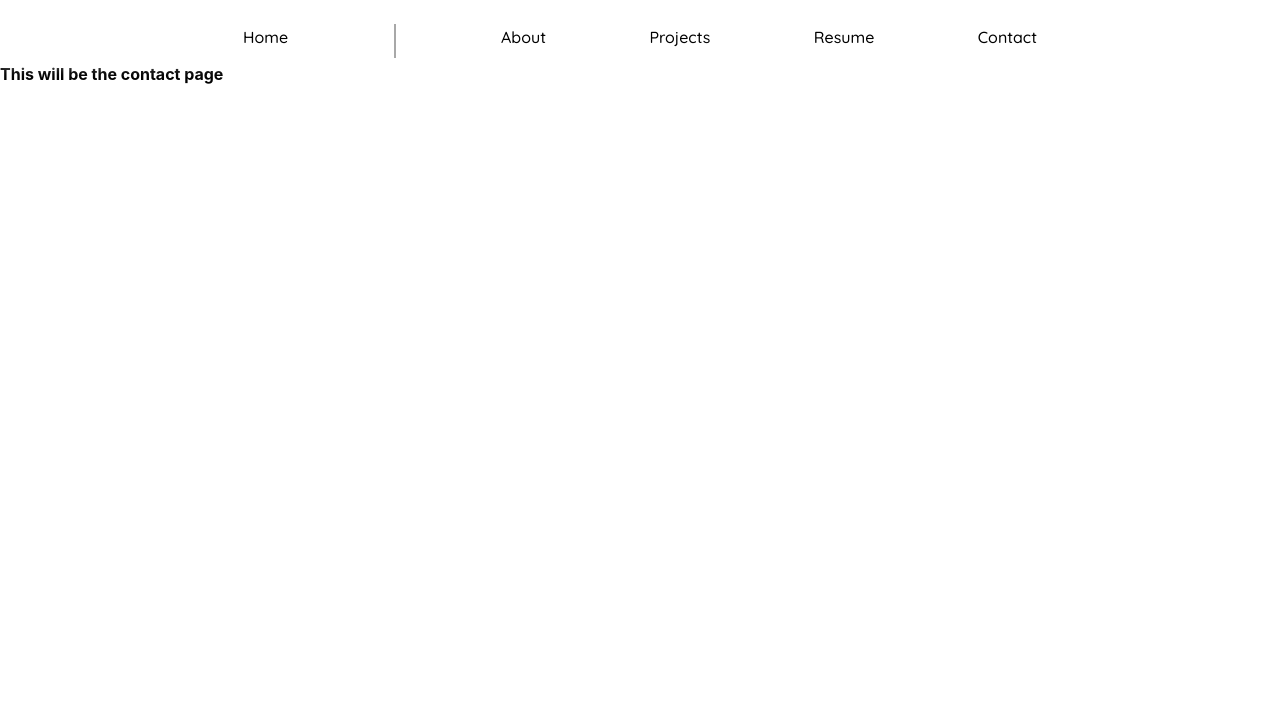
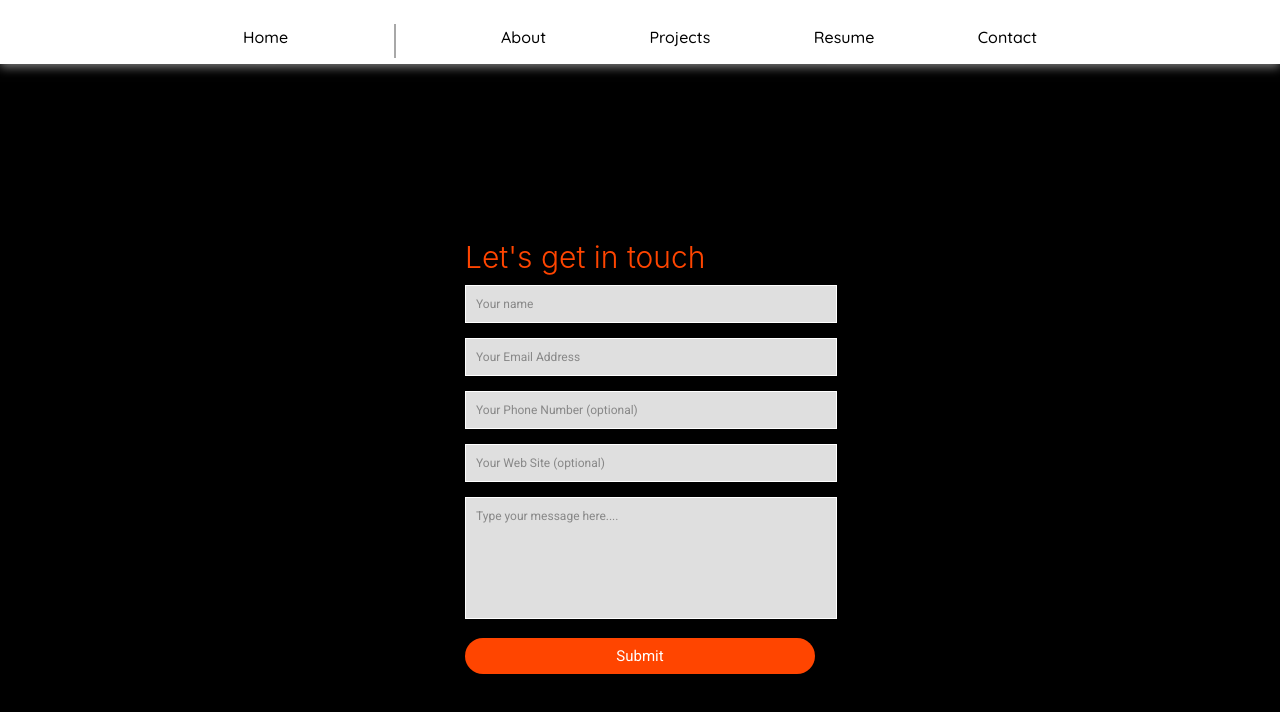
Before and after one commit to nateHamshar/personal-portfolio, a JavaScript app: page /contact in a window 1280 px wide. Shown: the top 712 px of the page. Built offline with nearby package versions, Linux system fonts and the light colour scheme; the HTML template or start-up script is replaced by a standard one.

Commit message:
contact page complete, not going to do the project page yet since the layout will depend on the project i end up adding

```diff
--- a/src/About.css
+++ b/src/About.css
@@ -1,11 +1,11 @@
 .container{
     background-color: black;
-    height: 100vh;
+    height: auto;
     color: white;
 }
 
 .section{
-    margin: 2rem 1rem;
+    margin: 0 1rem;
     display: block;
     padding: .15em;
     max-width: 1000px;
@@ -53,6 +53,7 @@ ul{
         grid-column: span 2;
         padding:20px;
         margin: 0 auto;
+        margin-top: 10%;
     }
     .skills{
         grid-column: span 1;
--- a/src/App.css
+++ b/src/App.css
@@ -10,4 +10,5 @@
 
 body{
     width: 100%;
+    background-color: black;
 }
--- /dev/null
+++ b/src/Contact.css
@@ -0,0 +1,128 @@
+@import url(https://fonts.googleapis.com/css?family=Roboto:400,300,600,400italic);
+
+
+
+.formBox {
+  max-width: 400px;
+  width: 100%;
+  margin: 0 auto;
+  position: relative;
+}
+h3{
+    color: orangered;
+}
+#contact input[type="text"],
+#contact input[type="email"],
+#contact input[type="tel"],
+#contact input[type="url"],
+#contact textarea,
+#contact button[type="submit"] {
+  font: 400 12px/16px "Roboto", Helvetica, Arial, sans-serif;
+}
+
+#contact {
+  background: black;
+  padding: 25px;
+  margin: 150px 0;
+}
+
+#contact h3 {
+  display: block;
+  font-size: 30px;
+  font-weight: 300;
+  margin-bottom: 10px;
+}
+
+#contact h4 {
+  margin: 5px 0 15px;
+  display: block;
+  font-size: 13px;
+  font-weight: 400;
+}
+
+fieldset {
+  border: medium none !important;
+  margin: 0 0 10px;
+  min-width: 100%;
+  padding: 0;
+  width: 100%;
+}
+
+#contact input[type="text"],
+#contact input[type="email"],
+#contact input[type="tel"],
+#contact input[type="url"],
+#contact textarea {
+  width: 100%;
+  border: 1px solid rgb(255, 255, 255);
+  background: rgba(255, 255, 255, 0.875);
+  margin: 0 0 5px;
+  padding: 10px;
+}
+
+#contact input[type="text"]:hover,
+#contact input[type="email"]:hover,
+#contact input[type="tel"]:hover,
+#contact input[type="url"]:hover,
+#contact textarea:hover {
+  -webkit-transition: border-color 0.3s ease-in-out;
+  -moz-transition: border-color 0.3s ease-in-out;
+  transition: border-color 0.3s ease-in-out;
+  border: 1px solid rgb(170, 170, 170);
+}
+
+#contact textarea {
+  height: 100px;
+  max-width: 100%;
+  resize: none;
+}
+
+#contact button[type="submit"] {
+  cursor: pointer;
+  width: 100%;
+  border: none;
+  background: orangered;
+  color: #FFF;
+  margin: 0 0 5px;
+  padding: 10px;
+  font-size: 15px;
+  border-radius: 100vw;
+}
+
+#contact button[type="submit"]:hover {
+  background: black;
+  border: 1px solid orangered;
+  -webkit-transition: background 0.1s ease-in-out;
+  -moz-transition: background 0.1s ease-in-out;
+  transition: background-color 0.1s ease-in-out;
+}
+
+#contact button[type="submit"]:active {
+  box-shadow: inset 0 1px 3px rgba(0, 0, 0, 0.5);
+}
+
+.copyright {
+  text-align: center;
+}
+
+#contact input:focus,
+#contact textarea:focus {
+  outline: 0;
+  border: 1px solid #aaa;
+}
+
+::-webkit-input-placeholder {
+  color: #888;
+}
+
+:-moz-placeholder {
+  color: #888;
+}
+
+::-moz-placeholder {
+  color: #888;
+}
+
+:-ms-input-placeholder {
+  color: #888;
+}
--- a/src/Contact.js
+++ b/src/Contact.js
@@ -1,6 +1,32 @@
+import "./Contact.css"
+
 const Contact = () => {
     return (
-        <h1>This will be the contact page</h1>
+        <div className="contactContainer">
+            <div class="formBox">
+  <form id="contact" action="https://formspree.io/f/xvolyvrj" method="post">
+    <h3>Let's get in touch</h3>
+    <fieldset>
+      <input placeholder="Your name" type="text" tabindex="1" required autofocus/>
+    </fieldset>
+    <fieldset>
+      <input placeholder="Your Email Address" type="email" tabindex="2" required/>
+    </fieldset>
+    <fieldset>
+      <input placeholder="Your Phone Number (optional)" type="tel" tabindex="3"/>
+    </fieldset>
+    <fieldset>
+      <input placeholder="Your Web Site (optional)" type="url" tabindex="4" />
+    </fieldset>
+    <fieldset>
+      <textarea placeholder="Type your message here...." tabindex="5" required></textarea>
+    </fieldset>
+    <fieldset>
+      <button name="submit" type="submit" id="contact-submit" data-submit="...Sending">Submit</button>
+    </fieldset>
+  </form>
+</div>
+        </div>
     );
 }
 
--- a/src/Home.css
+++ b/src/Home.css
@@ -12,6 +12,7 @@
   }
 .Home{
     background-color: black;
+    height: auto;
 }
 .homePage{
     width: 100vw;
```
